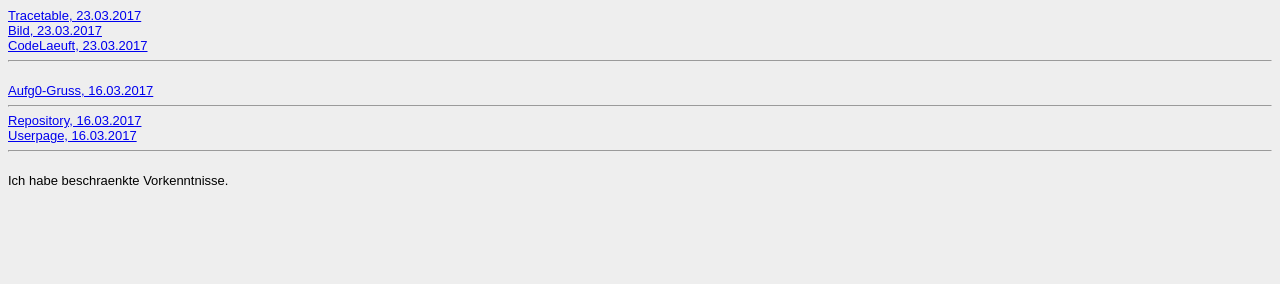
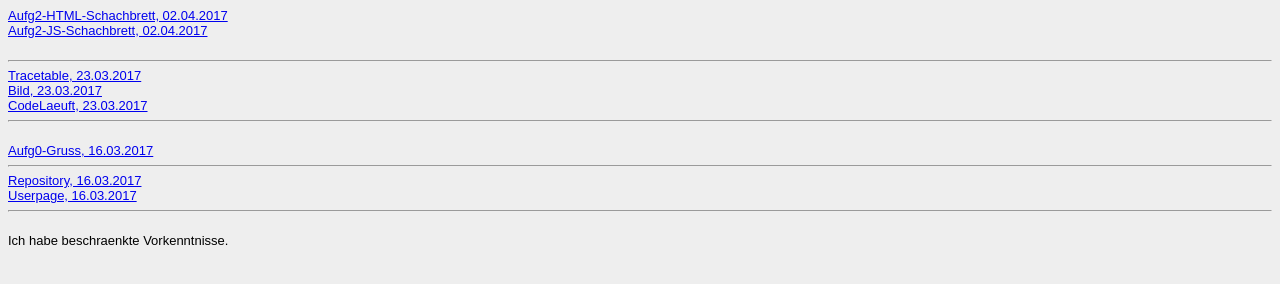
Before and after one commit to Lina-MariaStraub/EIA2-1, a plain HTML site: page Mein-Steckbrief/steckbrief.htm in a window 1280 px wide. Drawn offline with Linux system fonts and the light colour scheme.

Commit message:
Signed-off-by: User <User@User-PC.fritz.box>

```diff
--- a/Mein-Steckbrief/steckbrief.htm
+++ b/Mein-Steckbrief/steckbrief.htm
@@ -6,7 +6,10 @@
 <!--  <a href=" " target="_blank"> -, .2017</a> -->
 
 
-
+<a href="https://nadiacredidio.github.io/EIA2/Aufg2/Schach-Basis.htm " target="_blank"> Aufg2-HTML-Schachbrett, 02.04.2017</a> <br>
+<a href="https://nadiacredidio.github.io/EIA2/Aufg2/Schachbrett.js " target="_blank"> Aufg2-JS-Schachbrett, 02.04.2017</a> <br>
+<br>
+<hr>
 <a href="https://nadiacredidio.github.io/EIA2//Aufg1/Aufg1-Tracetable.jpg " target="_blank"> Tracetable, 23.03.2017</a> <br>
 <a href="https://nadiacredidio.github.io/EIA2//Aufg1/Aufg1-Zeichnung.jpg " target="_blank"> Bild, 23.03.2017</a> <br>
 <a href="https://nadiacredidio.github.io/EIA2//Aufg1/Code-Verlinkung.htm " target="_blank"> CodeLaeuft, 23.03.2017</a> <br>
```
Also changed, not shown: Aufg2/Aufg2a-Konzept.jpg (added), Aufg2/Aufg2b-A-Diagramm.jpg (added).
